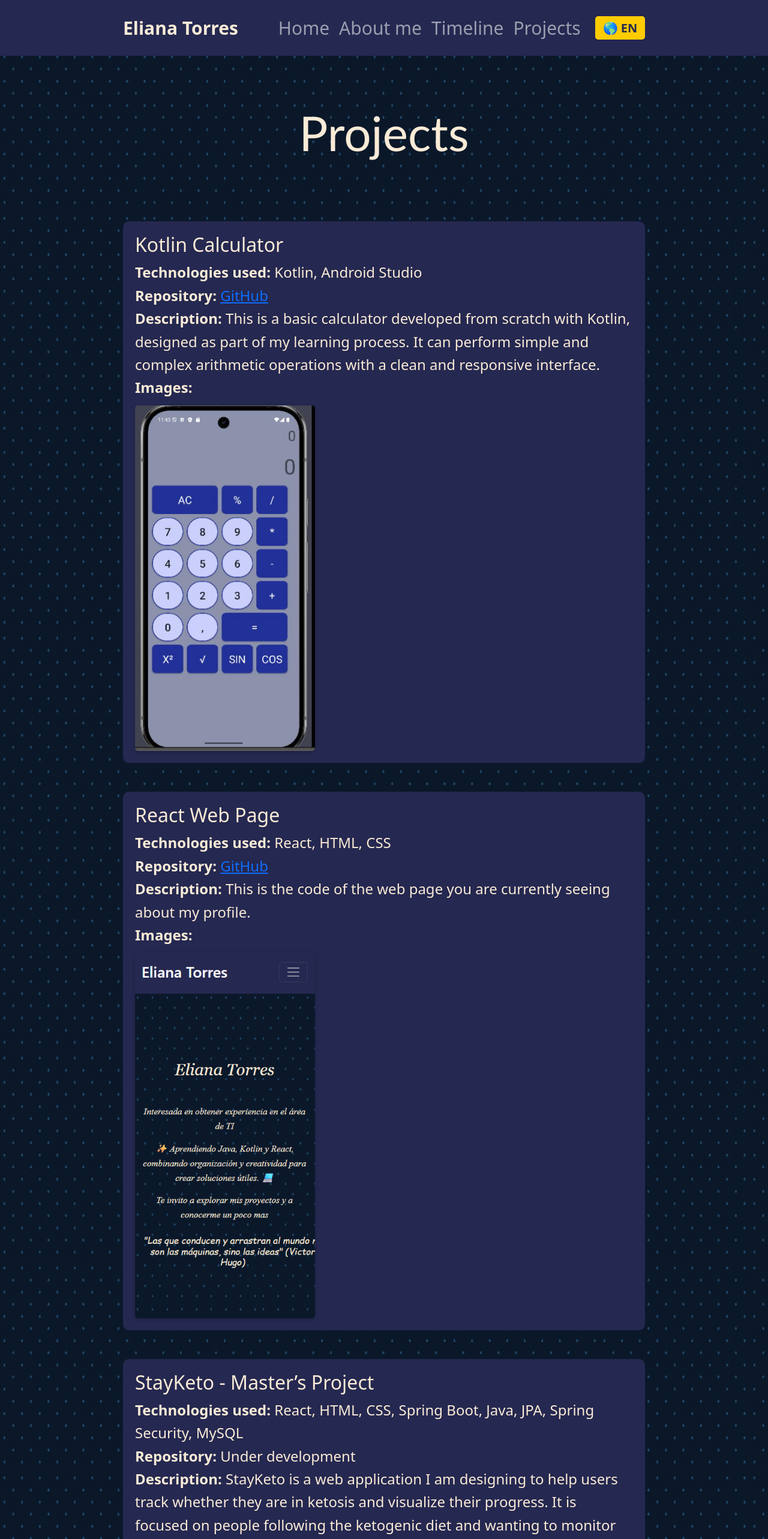
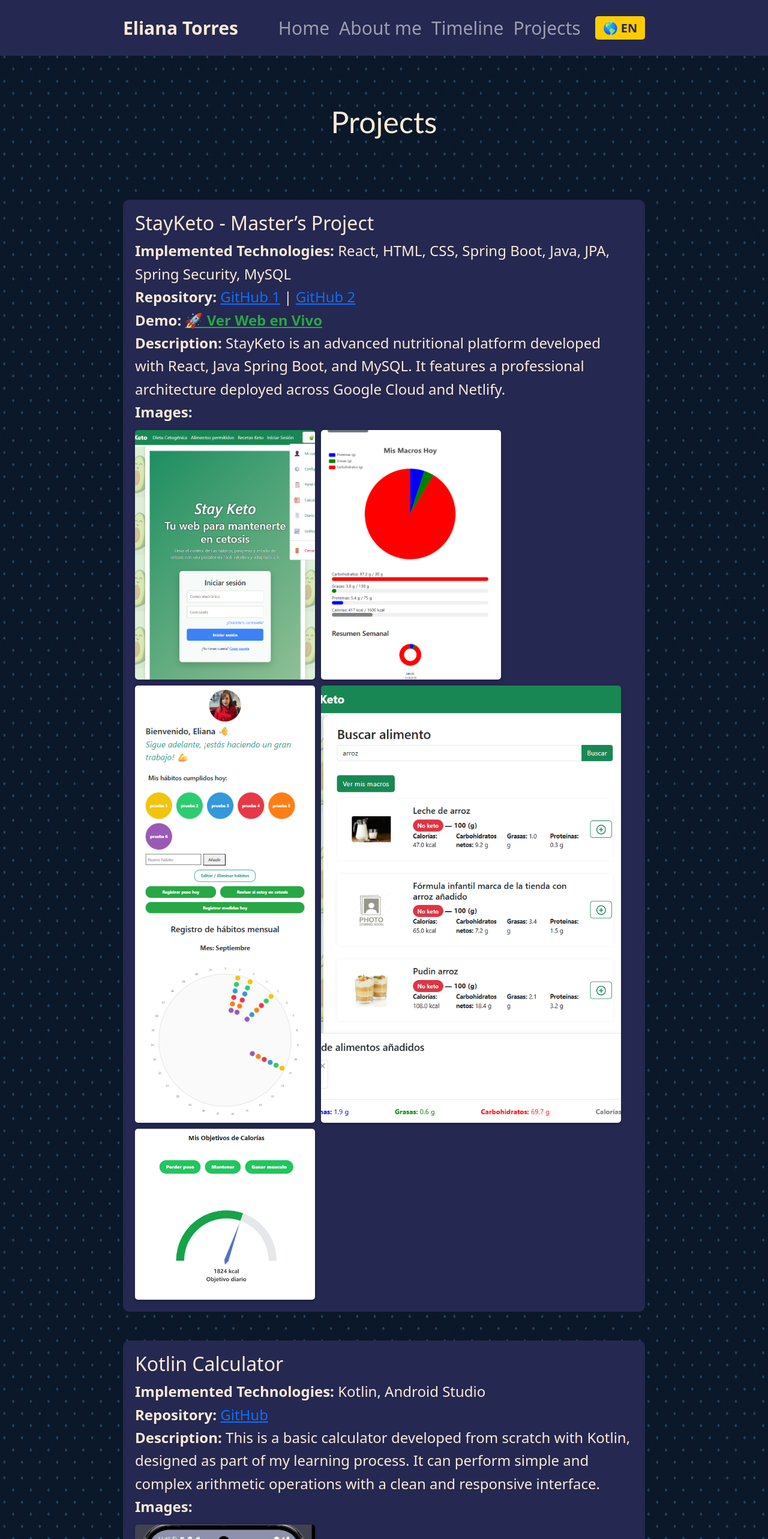
Before and after one commit to Eliana663/WebsiteEliana, a React (Create React App) app: page /Projects in a window 1280 px wide. Shown: the top 2566 px of the page at 60% size. Built offline with nearby package versions, Linux system fonts and the light colour scheme.

Commit message:
Project section updates

```diff
--- a/src/index.css
+++ b/src/index.css
@@ -88,7 +88,7 @@
 .titulos {
  text-align: center;
  margin-bottom: 100px;
- font-size: 80px;
+ font-size: 50px;
  font-family: 'Gill Sans', 'Gill Sans MT', Calibri, 'Trebuchet MS', sans-serif;
 }
 
--- a/src/locales/en.json
+++ b/src/locales/en.json
@@ -141,6 +141,16 @@
   "projectsSection": {
     "title": "Projects",
     "projects": [
+
+      {
+        "title": "StayKeto - Master’s Project",
+        "technologies": ["React", "HTML", "CSS", "Spring Boot", "Java", "JPA", "Spring Security", "MySQL"],
+        "repository": ["https://github.com/Eliana663/StayKeto", "https://github.com/Eliana663/StayKetoReact"],
+        "demo": "https://stayketo.netlify.app/",
+        "description": "StayKeto is an advanced nutritional platform developed with React, Java Spring Boot, and MySQL. It features a professional architecture deployed across Google Cloud and Netlify.",
+        "images": ["IniciarSesion.png","Macros.png","RegistrodeHabitos.png","Buscador.png","CalculadoraKeto.png"]
+      },
+
       {
         "title": "Kotlin Calculator",
         "technologies": ["Kotlin", "Android Studio"],
@@ -148,23 +158,20 @@
         "description": "This is a basic calculator developed from scratch with Kotlin, designed as part of my learning process. It can perform simple and complex arithmetic operations with a clean and responsive interface.",
         "images": ["ImagenCalculadoraAvanzada.png"]
       },
+
       {
         "title": "React Web Page",
         "technologies": ["React", "HTML", "CSS"],
         "repository": "https://github.com/Eliana663/WebsiteEliana/tree/master",
-        "description": "This is the code of the web page you are currently seeing about my profile.",
+        "demo": "https://eliana-torres-profile.netlify.app/",
+        "description": "My personal portfolio built with React, focusing on a modular component architecture and internationalization to showcase my growth as a Full-Stack Developer.",
         "images": ["ProyectoPaginaWeb.png"]
-      },
-      {
-        "title": "StayKeto - Master’s Project",
-        "technologies": ["React", "HTML", "CSS", "Spring Boot", "Java", "JPA", "Spring Security", "MySQL"],
-        "repository": null,
-        "description": "StayKeto is a web application I am designing to help users track whether they are in ketosis and visualize their progress. It is focused on people following the ketogenic diet and wanting to monitor their metabolic state, diet, and personal metrics (weight, measurements, etc.).",
-        "images": ["IniciarSesion.png","Macros.png","RegistrodeHabitos.png","Buscador.png","CalculadoraKeto.png"]
       }
+
     ],
-    "technologies": "Technologies used",
+    "technologies": "Implemented Technologies",
     "repository": "Repository",
+    "demo": "Demo",
     "description": "Description",
     "images": "Images",
     "underDevelopment": "Under development"
--- a/src/locales/es.json
+++ b/src/locales/es.json
@@ -139,6 +139,16 @@
   "projectsSection": {
     "title": "Proyectos",
     "projects": [
+
+       {
+        "title": "StayKeto - Proyecto de Máster",
+        "technologies": ["React", "HTML", "CSS", "Spring Boot", "Java", "JPA", "Spring Security", "MySQL"],
+        "repository": ["https://github.com/Eliana663/StayKeto", "https://github.com/Eliana663/StayKetoReact"],
+        "demo": "https://stayketo.netlify.app/",
+        "description": "StayKeto es una plataforma nutricional avanzada desarrollada con React, Java Spring Boot y MySQL. Implementa una arquitectura profesional desplegada en Google Cloud y Netlify.",
+        "images": ["IniciarSesion.png","Macros.png","RegistrodeHabitos.png","Buscador.png","CalculadoraKeto.png"]
+      },
+
       {
         "title": "Calculadora en Kotlin",
         "technologies": ["Kotlin", "Android Studio"],
@@ -146,23 +156,20 @@
         "description": "Esta es una calculadora básica desarrollada desde cero con Kotlin, diseñada como parte de mi proceso de aprendizaje. Permite realizar operaciones aritméticas simples y complejas con una interfaz limpia y responsiva.",
         "images": ["ImagenCalculadoraAvanzada.png"]
       },
+
       {
         "title": "Página web en React",
         "technologies": ["React", "HTML", "CSS"],
         "repository": "https://github.com/Eliana663/WebsiteEliana/tree/master",
+        "demo": "https://eliana-torres-profile.netlify.app/",
         "description": "Este es el código de la página web que estás viendo ahora sobre mi perfil.",
         "images": ["ProyectoPaginaWeb.png"]
-      },
-      {
-        "title": "StayKeto - Proyecto de Máster",
-        "technologies": ["React", "HTML", "CSS", "Spring Boot", "Java", "JPA", "Spring Security", "MySQL"],
-        "repository": null,
-        "description": "StayKeto es una aplicación web que estoy diseñando para ayudar a los usuarios a saber si están en cetosis y llevar un control visual de su progreso. Está enfocada en personas que siguen la dieta cetogénica y desean monitorear su estado metabólico, alimentación y métricas personales (peso, medidas, etc.).",
-        "images": ["IniciarSesion.png","Macros.png","RegistrodeHabitos.png","Buscador.png","CalculadoraKeto.png"]
       }
+
     ],
     "technologies": "Tecnologías utilizadas",
     "repository": "Repositorio",
+    "DEMO": "DEMO",
     "description": "Descripción",
     "images": "Imágenes",
     "underDevelopment": "En desarrollo"
--- a/src/pages/Projects.jsx
+++ b/src/pages/Projects.jsx
@@ -1,3 +1,4 @@
+import React from 'react';
 import calcImg from '../assets/img/ImagenCalculadoraAvanzada.png';
 import inicioImg from '../assets/img/IniciarSesion.png';
 import macrosImg from '../assets/img/Macros.png';
@@ -15,7 +16,7 @@ export const Projects = () => {
   const { lang } = useLanguage();
   const data = lang === 'es' ? esJson : enJson;
 
-  // Asignar los imports correctos a cada proyecto
+  // Mapa de imágenes (se mantiene igual)
   const imagesMap = {
     'ImagenCalculadoraAvanzada.png': calcImg,
     'IniciarSesion.png': inicioImg,
@@ -29,21 +30,50 @@ export const Projects = () => {
   return (
     <div className="container my-5">
       <h1 className="titulos">{data.projectsSection.title}</h1>
-      {data.projectsSection.projects.map((p, i) => (
+
+      {data.projectsSection.projects.map((p, i) => {
+        // Debug para ver en consola si la demo existe en el objeto
+        console.log(`Proyecto: ${p.title}, Demo URL:`, p.demo);
+
+        return (
           <div className="projects mb-5" key={i}>
             <h2>{p.title}</h2>
             <ul>
   <li><strong>{data.projectsSection.technologies}:</strong> {p.technologies.join(', ')}</li>
+
   <li>
     <strong>{data.projectsSection.repository}:</strong>{' '}
-              {p.repository ? (
+    {Array.isArray(p.repository) ? (
+      p.repository.map((link, idx) => (
+        <span key={idx}>
+          <a href={link} target="_blank" rel="noopener noreferrer">GitHub {idx + 1}</a>
+          {idx < p.repository.length - 1 ? ' | ' : ''}
+        </span>
+      ))
+    ) : (
       <a href={p.repository} target="_blank" rel="noopener noreferrer">GitHub</a>
-              ) : (
-                data.projectsSection.underDevelopment
     )}
   </li>
+
+  {/* Lógica ultra-simplificada para la Demo */}
+  {p["demo"] ? (
+    <li>
+      <strong>{data.projectsSection.demo || "Demo"}:</strong>{' '}
+      <a
+        href={p["demo"]}
+        target="_blank"
+        rel="noopener noreferrer"
+        style={{ fontWeight: 'bold', color: '#28a745', textDecoration: 'underline' }}
+      >
+        🚀 Ver Web en Vivo
+      </a>
+    </li>
+  ) : null}
+
   <li><strong>{data.projectsSection.description}:</strong> {p.description}</li>
-            {p.images.length > 0 && (
+
+  {/* Sección de imágenes corregida */}
+  {p.images && p.images.length > 0 && (
     <li>
       <strong>{data.projectsSection.images}:</strong>
       <div className="imagenes-proyecto">
@@ -60,7 +90,8 @@ export const Projects = () => {
   )}
 </ul>
           </div>
-      ))}
+        );
+      })}
     </div>
   );
 };
```
Also changed, not shown: 1 other file (tests, documents, lock files or other folders). Lines whose indentation alone changed are shown as unchanged.
